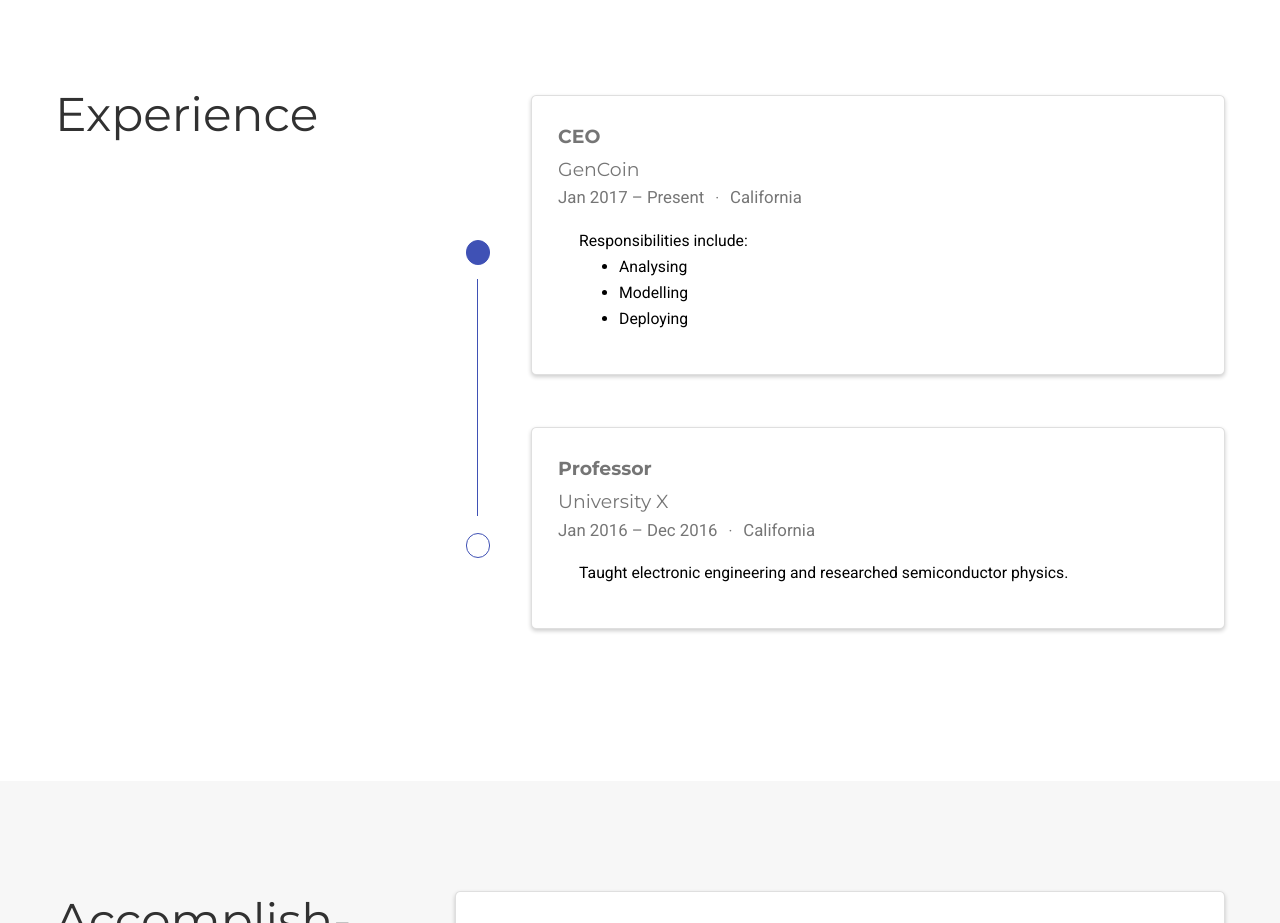
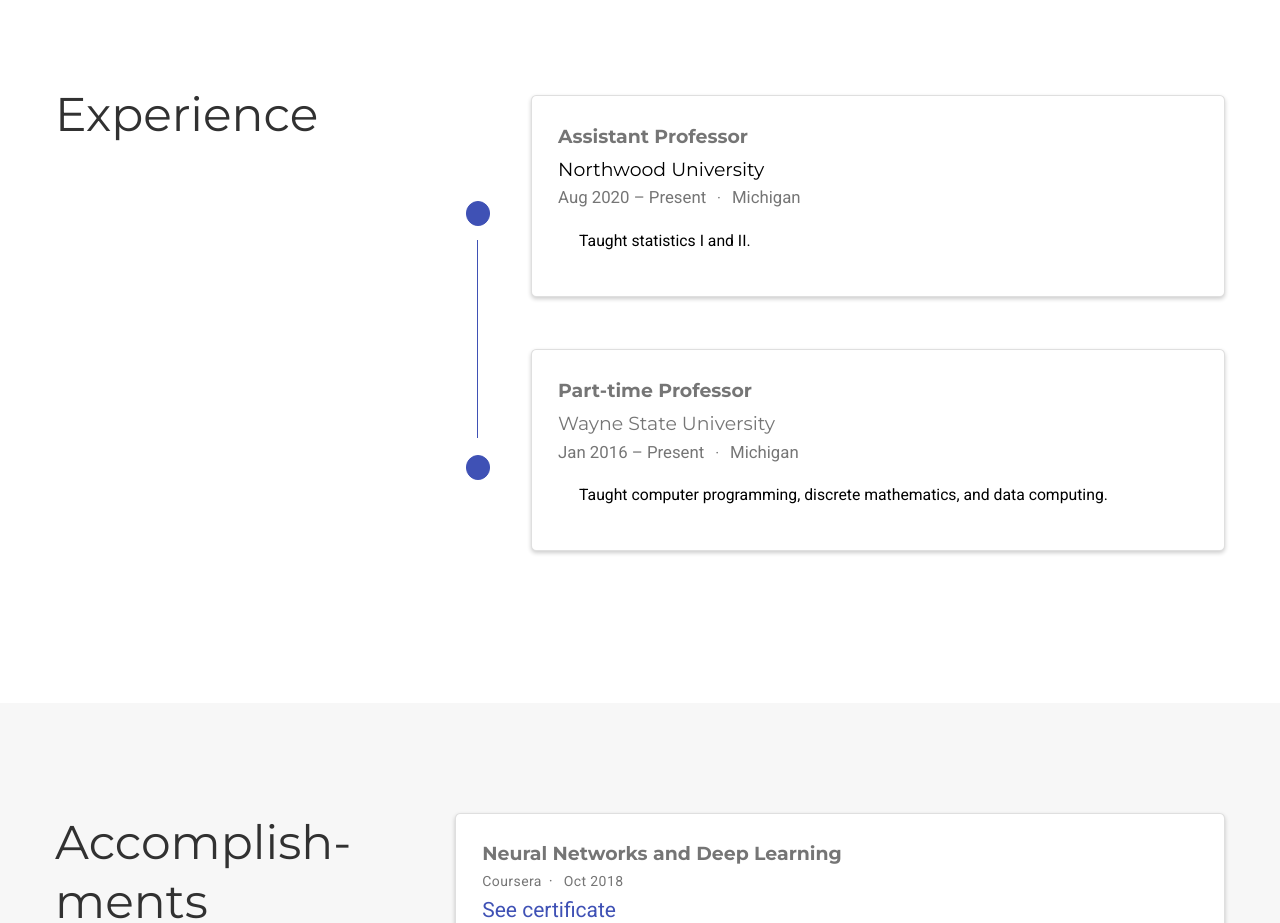
Before and after one commit to amightyo/DrItauma, a plain HTML site: page index.html in a window 1280 px wide. Shown: the part 1600-2523 px from the top of the page. Drawn offline with nearby package versions, Linux system fonts and the light colour scheme; some packages are replaced by stand-ins of ours; some icons are missing.

Commit message:
update experience

```diff
--- a/index.html
+++ b/index.html
@@ -1186,25 +1186,19 @@
     <div class="col py-2">
       <div class="card">
         <div class="card-body">
-          <h4 class="card-title exp-title text-muted mt-0 mb-1">CEO</h4>
-          <h4 class="card-title exp-company text-muted my-0">GenCoin</h4>
+          <h4 class="card-title exp-title text-muted mt-0 mb-1">Assistant Professor</h4>
+          <h4 class="card-title exp-company text-muted my-0"><a href="https://www.northwood.edu/academics/faculty/other/dr-itauma-itauma" target="_blank" rel="noopener">Northwood University</a></h4>
           <div class="text-muted exp-meta">
-            Jan 2017 –
+            Aug 2020 –
 
               Present
 
 
               <span class="middot-divider"></span>
-              <span>California</span>
+              <span>Michigan</span>
 
           </div>
-          <div class="card-text"><p>Responsibilities include:</p>
-<ul>
-<li>Analysing</li>
-<li>Modelling</li>
-<li>Deploying</li>
-</ul>
-</div>
+          <div class="card-text">Taught statistics I and II.</div>
         </div>
       </div>
     </div>
@@ -1218,7 +1212,7 @@
         <div class="col">&nbsp;</div>
       </div>
       <div class="m-2">
-        <span class="badge badge-pill border ">&nbsp;</span>
+        <span class="badge badge-pill border exp-fill">&nbsp;</span>
       </div>
       <div class="row h-50">
         <div class="col ">&nbsp;</div>
@@ -1229,19 +1223,19 @@
     <div class="col py-2">
       <div class="card">
         <div class="card-body">
-          <h4 class="card-title exp-title text-muted mt-0 mb-1">Professor</h4>
-          <h4 class="card-title exp-company text-muted my-0">University X</h4>
+          <h4 class="card-title exp-title text-muted mt-0 mb-1">Part-time Professor</h4>
+          <h4 class="card-title exp-company text-muted my-0">Wayne State University</h4>
           <div class="text-muted exp-meta">
             Jan 2016 –
 
-              Dec 2016
+              Present
 
 
               <span class="middot-divider"></span>
-              <span>California</span>
+              <span>Michigan</span>
 
           </div>
-          <div class="card-text">Taught electronic engineering and researched semiconductor physics.</div>
+          <div class="card-text">Taught computer programming, discrete mathematics, and data computing.</div>
         </div>
       </div>
     </div>
```
